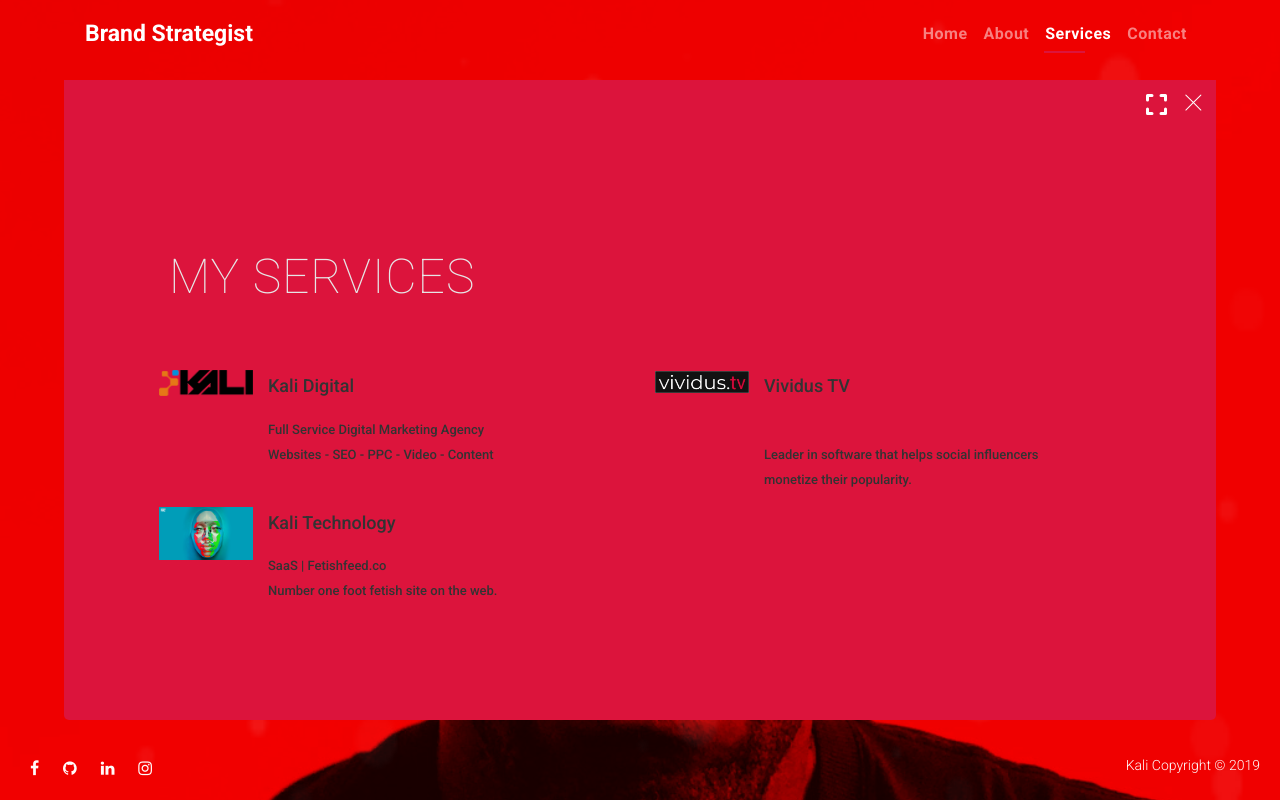
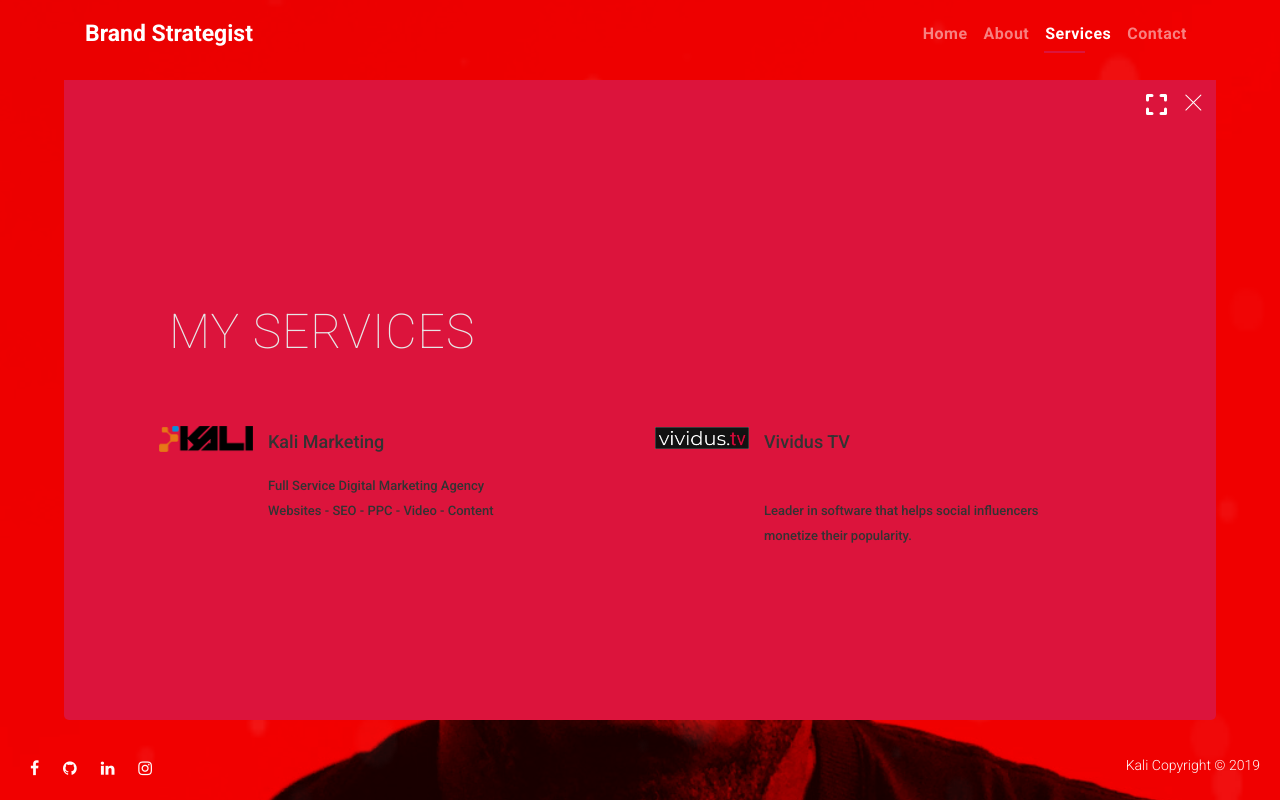
Before and after one commit to dwaynelewis/dwaynerlewis.com, a plain HTML site: page index.html in a window 1280 px wide. Both pictures are taken after a click on the item "Services". Drawn offline with nearby package versions, Linux system fonts and the light colour scheme.

Commit message:
Update index.html

```diff
--- a/index.html
+++ b/index.html
@@ -657,7 +657,7 @@
                       <img src="images/kali-logo-black.PNG" alt="img-laoding" />
                     </div>
                     <div class="box-service col-md-9 col-sm-9 col-xs-9">
-                      <h3><a href="https://kalimarketing.com/">Kali Digital</a></h3>
+                      <h3><a href="https://kalimarketing.com/">Kali Marketing</a></h3>
                       <p>
                         Full Service Digital Marketing Agency<br />
                         Websites - SEO - PPC - Video - Content
@@ -683,7 +683,7 @@
                 </div>
 
                 <!-- Service 6-->
-                <div class="col-lg-6 text-center service-body">
+                <!-- <div class="col-lg-6 text-center service-body">
                   <div class="row">
                     <div class="col-md-3 col-sm-3 col-xs-3">
                       <img src="images/technology.jpg" alt="img-laoding" />
@@ -698,7 +698,7 @@
                       </p>
                     </div>
                   </div>
-                </div>
+                </div> -->
               </div>
             </div>
           </div>
```
